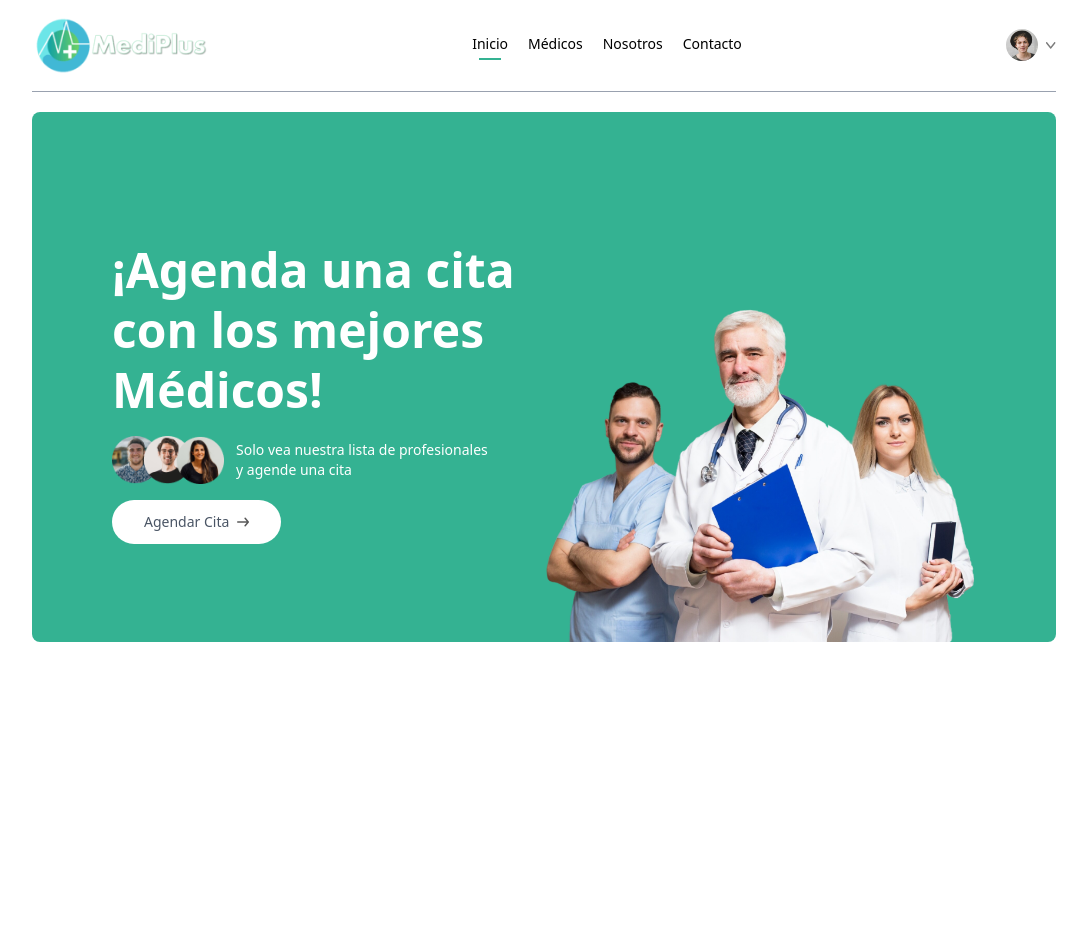
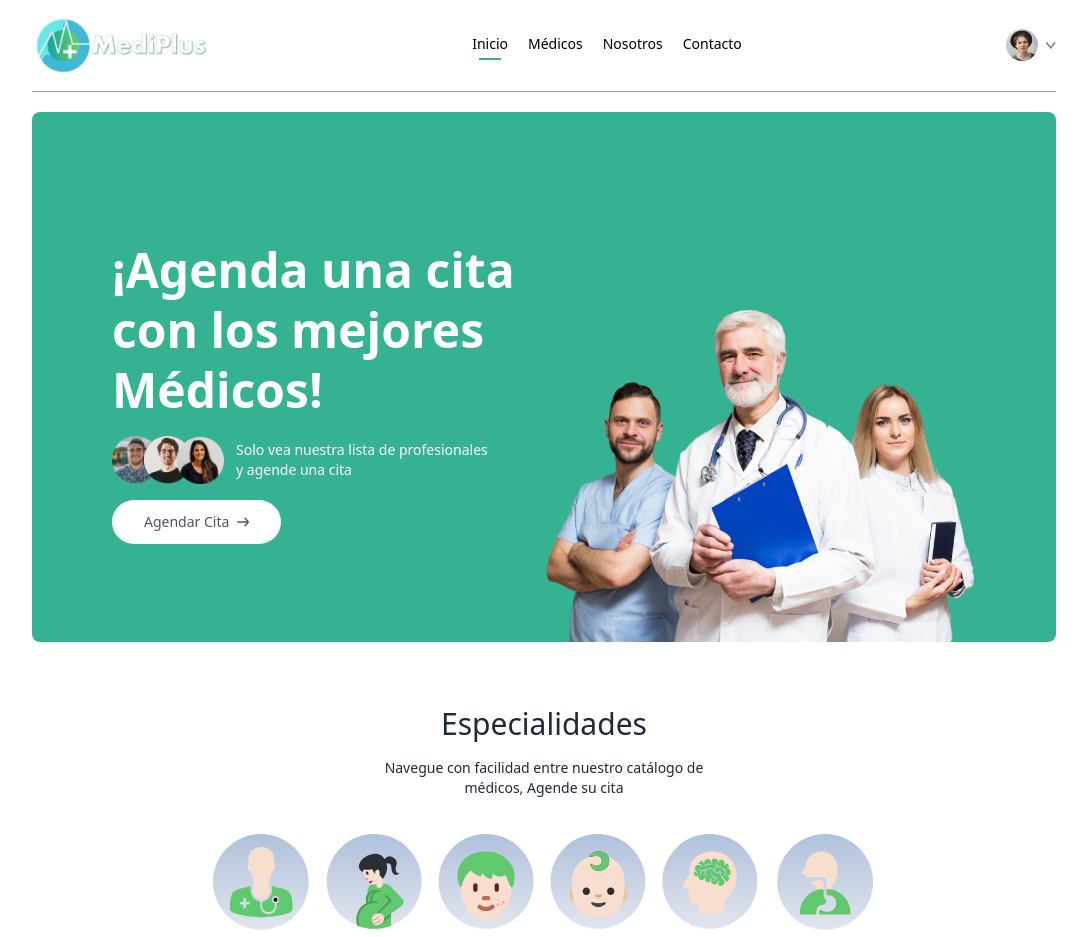
Before and after one commit to up230017/hospital, a React (Vite) app in the folder frontend/: page / in a window 1280 px wide. Shown: the top 937 px of the page, without its empty margins (96-1183 px from the left). Before the commit the page ends 800 px from the top, so only its background shows below. Built offline with nearby package versions, Linux system fonts and the light colour scheme.

Commit message:
corrección especialidades

```diff
--- /dev/null
+++ b/frontend/src/components/SpecialityMenu.jsx
@@ -0,0 +1,22 @@
+import React from 'react'
+import { specialityData } from '../assets/assets'
+import { Link } from 'react-router-dom'
+
+const SpecialityMenu = () => {
+  return (
+    <div className='flex flex-col items-center gap-4 py-16 text-gray-800' id='speciality'>
+        <h1 className='text-3xl font-medium'>Especialidades</h1>
+        <p className='sm:w-1/3 text-center text-sm'>Navegue con facilidad entre nuestro catálogo de médicos, Agende su cita</p>
+        <div className='flex sm:justify-center gap-4 pt-5 w-full overflow-scroll'>
+          {specialityData.map((item,index)=>(
+            <Link onClick={()=>scrollTo(0,0)} className='flex flex-col items-center text-xs cursor-pointer flex-shrink-0 hover:translate-y-[-10px] transition-all duration-500' key={index} to={`/medicos/${item.speciality}`}>
+              <img className='w-16 sm:w-24 mb-2' src={item.image} alt="" />
+              <p>{item.speciality}</p>
+            </Link>
+          ))}
+        </div>
+    </div>
+  )
+}
+
+export default SpecialityMenu
--- a/frontend/src/pages/Inicio.jsx
+++ b/frontend/src/pages/Inicio.jsx
@@ -1,10 +1,12 @@
 import React from 'react'
 import Header from '../components/Header'
+import SpecialityMenu from '../components/SpecialityMenu'
 
 const Inicio = () => {
   return (
     <div>
       <Header/>
+      <SpecialityMenu/>
     </div>
   )
 }
```
